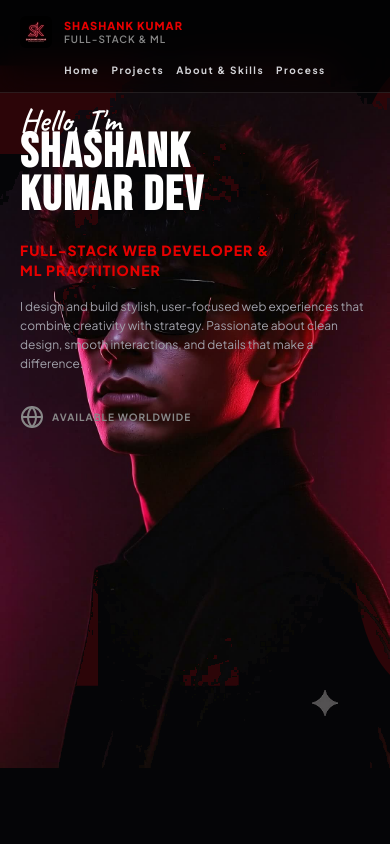
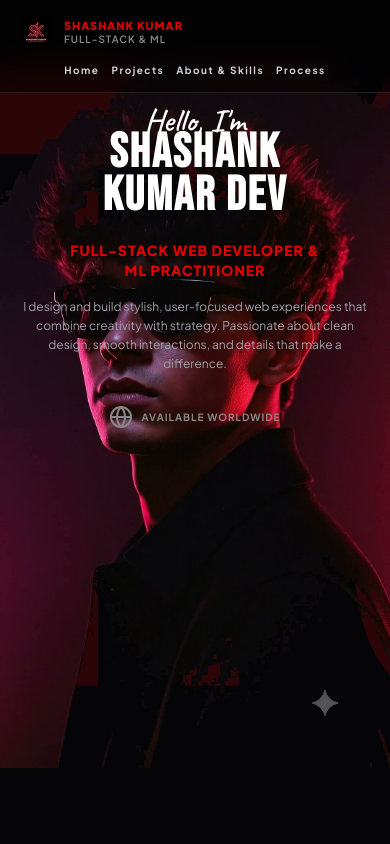
Before and after one commit to Shashankdev341/my_portfolio, a React (Vite) app: page / in a window 390 px wide. Shown: the top 844 px of the page. Built offline with nearby package versions, Linux system fonts and the light colour scheme.

Commit message:
Center hero section content on mobile

```diff
--- a/src/index.css
+++ b/src/index.css
@@ -738,22 +738,30 @@ body {
   }
   .hero-ref-layout {
     flex-direction: column;
-    align-items: flex-start;
+    align-items: center;
+    text-align: center;
     gap: 40px;
   }
   .hero-ref-left {
     max-width: 100%;
+    display: flex;
+    flex-direction: column;
+    align-items: center;
+  }
+  .hero-globe {
+    justify-content: center;
   }
   .hero-ref-right {
     width: 100%;
     gap: 32px;
-    align-items: flex-start;
+    align-items: center;
   }
   .hero-stats {
     width: 100%;
     flex-direction: row;
     flex-wrap: wrap;
     gap: 20px;
+    justify-content: center;
   }
 
   .stat-num {
```
